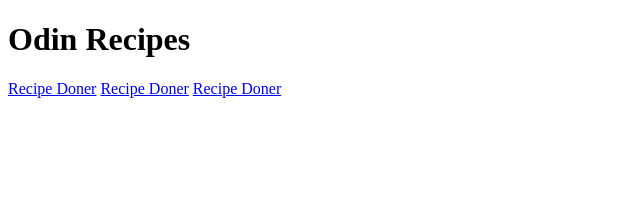
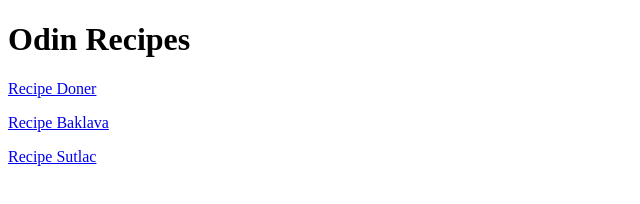
Before and after one commit to yagmurcengizxx/odin-recipes, a plain HTML site: page index.html in a window 1280 px wide. Shown: the whole page, without its empty margins (0-640 px from the left). Drawn offline with Linux system fonts and the light colour scheme.

Commit message:
Change the recipe's name

```diff
--- a/index.html
+++ b/index.html
@@ -9,7 +9,7 @@
 
     <h1>Odin Recipes</h1>
     <a href="recipes/doner.html">Recipe Doner</a>
-    <a href="recipes/baklava.html">Recipe Doner</a>
-    <a href="recipes/sutlac.html">Recipe Doner</a>
+    <p><a href="recipes/baklava.html">Recipe Baklava</a></p>
+    <p><a href="recipes/sutlac.html">Recipe Sutlac</a></p>
 </body>
 </html>
```
Also changed, not shown: recipes/baklava.html (+1 -1 lines), recipes/doner.html (+1 -1 lines), recipes/sutlac.html (+1 -3 lines).
